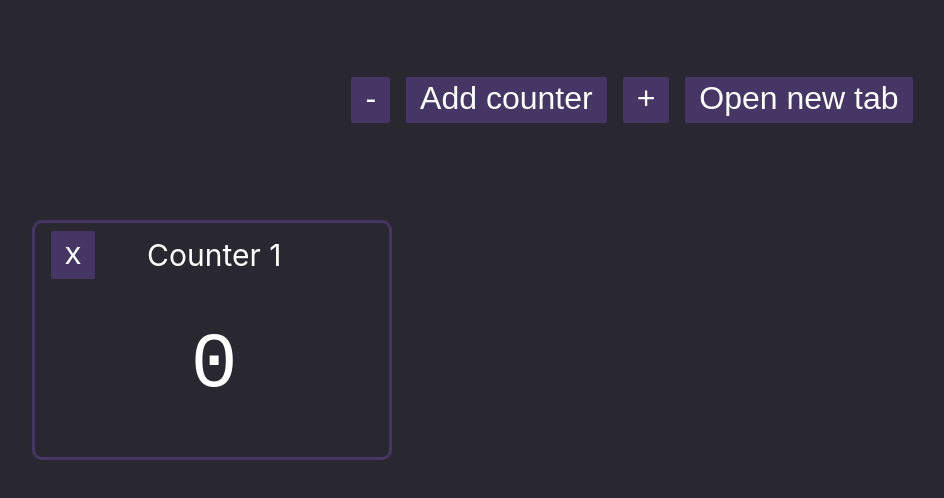
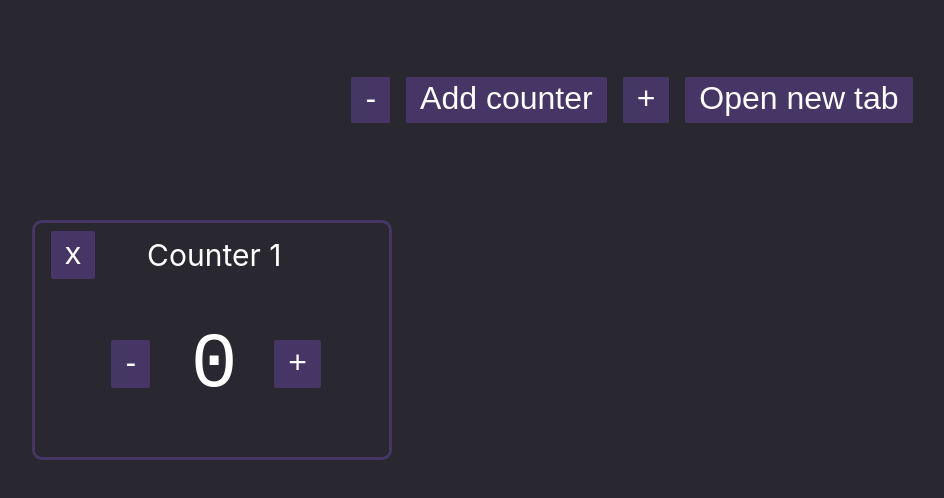
Before and after one commit to superszymi/multi-window-demo, a React (Create React App) app: page / in a window 1280 px wide. Shown: the top 498 px of the page, without its empty margins (8-952 px from the left). Built offline with nearby package versions, Linux system fonts and the light colour scheme.

Commit message:
feat: tabs independent from each other

```diff
--- a/src/App.js
+++ b/src/App.js
@@ -1,14 +1,16 @@
-import React, { useCallback, useEffect } from "react";
+import React, { useCallback, useEffect, useState } from "react";
 import Counter from "./features/counter/Counter";
 import "./App.css";
 import { useDispatch, useSelector } from "react-redux";
 import {
-  decrement,
-  increment,
+  decrementAll,
+  incrementAll,
   addCounter,
   selectCounters,
   selectFirstFreeId,
   setInitState,
+  selectTabs,
+  spreadCounters,
 } from "./features/counter/counterSlice";
 import { createAction } from "@reduxjs/toolkit";
 import { store } from "./app/store";
@@ -17,17 +19,24 @@ function App() {
   const counters = useSelector(selectCounters);
   const nextId = useSelector(selectFirstFreeId);
   const dispatch = useDispatch();
+  const tabs = useSelector(selectTabs);
+  const [tab, setTab] = useState(
+    new URLSearchParams(window.location.search).get("tab") || "single"
+  );
 
   const onAddCounterClick = useCallback(() => {
-    dispatch(addCounter({ id: nextId }));
-  }, [dispatch, nextId]);
+    dispatch(addCounter({ id: nextId, tab }));
+  }, [dispatch, nextId, tab]);
 
   const onOpenNewTabClick = () => {
+    dispatch(spreadCounters());
     window.open(
-      window.location.href,
+      window.location.href + "?tab=two",
       "",
-      "popup=true,noreferrer=true,left=1280,width=1280"
+      "popup=true,noreferrer=true,left=1280,width=1280,address=yes"
     );
+    setTab("one");
+    window.history.pushState({}, "", window.location.href + "?tab=one");
   };
 
   const REQUEST_INIT_STATE = "request-init-state";
@@ -52,6 +61,14 @@ function App() {
         dispatch(setInitState({ state: payload.counter }));
         return;
       }
+      if (type === EXIT_MULTI_TAB) {
+        window.history.pushState(
+          {},
+          "",
+          window.location.origin + window.location.pathname
+        );
+        setTab("single");
+      }
 
       if (payload && payload.synced === true) {
         return;
@@ -59,20 +76,31 @@ function App() {
       dispatch(createAction(type)({ ...payload, synced: true }));
     });
     return () => bc.close();
-  }, [dispatch]);
+  }, [dispatch, setTab]);
+
+  const EXIT_MULTI_TAB = "exit-multi-tab";
+  useEffect(() => {
+    const onBeforeUnload = () => {
+      const bc = new BroadcastChannel("state-sync");
+      bc.postMessage({ type: EXIT_MULTI_TAB });
+    };
+    window.addEventListener("beforeunload", onBeforeUnload);
+    return () => window.removeEventListener("beforeunload", onBeforeUnload);
+  }, []);
 
   return (
     <div className="App">
       <header className="App-header">
-        <button onClick={() => dispatch(decrement())}>-</button>
+        <button onClick={() => dispatch(decrementAll())}>-</button>
         <button onClick={onAddCounterClick}>Add counter</button>
-        <button onClick={() => dispatch(increment())}>+</button>
+        <button onClick={() => dispatch(incrementAll())}>+</button>
         <button onClick={onOpenNewTabClick}>Open new tab</button>
       </header>
       <main className="App-main">
-        {counters.map((id) => (
-          <Counter key={id} id={id} />
-        ))}
+        {Object.entries(counters).map(
+          ([id, value]) =>
+            tabs[tab].includes(id) && <Counter key={id} id={id} value={value} />
+        )}
       </main>
     </div>
   );
--- a/src/features/counter/Counter.js
+++ b/src/features/counter/Counter.js
@@ -1,14 +1,15 @@
 import React from "react";
-import { useSelector, useDispatch } from "react-redux";
-import { removeCounter, selectCount } from "./counterSlice";
+import { useDispatch } from "react-redux";
+import { removeCounter, increment, decrement } from "./counterSlice";
 import styles from "./Counter.module.css";
 
-const Counter = ({ id }) => {
-  const count = useSelector(selectCount);
+const Counter = ({ id, value }) => {
   const dispatch = useDispatch();
+  const tab =
+    new URLSearchParams(window.location.search).get("tab") || "single";
 
   const onRemove = () => {
-    dispatch(removeCounter({ id }));
+    dispatch(removeCounter({ id, tab }));
   };
 
   return (
@@ -17,8 +18,14 @@ const Counter = ({ id }) => {
         <button className={styles.remove} onClick={onRemove}>
           x
         </button>
-        <span className={styles.title}>Counter {id}</span>
-        <span className={styles.value}>{count}</span>
+        <span className={styles.title}>{`Counter ${id}`}</span>
+        <div className={styles.decrement}>
+          <button onClick={() => dispatch(decrement({ id }))}>-</button>
+        </div>
+        <span className={styles.value}>{value}</span>
+        <div className={styles.increment}>
+          <button onClick={() => dispatch(increment({ id }))}>+</button>
+        </div>
       </div>
     </div>
   );
--- a/src/features/counter/Counter.module.css
+++ b/src/features/counter/Counter.module.css
@@ -3,7 +3,7 @@
   display: grid;
   grid-template-rows: 48px auto;
   grid-template-columns: repeat(6, 1fr);
-  grid-template-areas: "remove-btn title title title title ." ". increment count count decrement .";
+  grid-template-areas: "remove-btn title title title title ." ". decrement count count increment .";
   height: 30vh;
   width: 90%;
   border: 3px solid rgba(112, 76, 182, 0.4);
@@ -24,11 +24,22 @@
 }
 
 .increment {
+  display: flex;
+  align-items: center;
+  justify-content: center;
   grid-area: increment;
 }
 
 .decrement {
+  display: flex;
+  align-items: center;
+  justify-content: center;
   grid-area: decrement;
+}
+
+.increment > button,
+.decrement > button {
+  height: 48px;
 }
 
 .value {
--- a/src/features/counter/counterSlice.js
+++ b/src/features/counter/counterSlice.js
@@ -1,8 +1,12 @@
 import { createSelector, createSlice } from "@reduxjs/toolkit";
 
 const initialState = {
-  counters: [1],
-  count: 0,
+  counters: { 1: 0 },
+  tabs: {
+    single: ["1"],
+    one: [],
+    two: [],
+  },
 };
 
 export const counterSlice = createSlice({
@@ -10,36 +14,85 @@ export const counterSlice = createSlice({
   initialState,
   reducers: {
     addCounter: (state, action) => {
-      state.counters = [...state.counters, action.payload.id];
+      state.counters = { ...state.counters, [action.payload.id]: 0 };
+      state.tabs = {
+        ...state.tabs,
+        single: [...state.tabs.single, action.payload.id.toString()],
+        [action.payload.tab]: [
+          ...state.tabs[action.payload.tab],
+          action.payload.id.toString(),
+        ],
+      };
     },
     removeCounter: (state, action) => {
-      state.counters = state.counters.filter(
-        (counter) => counter !== action.payload.id
+      state.counters = Object.keys(state.counters)
+        .filter((counter) => counter !== action.payload.id)
+        .reduce((obj, cur) => ({ ...obj, [cur]: state.counters[cur] }), {});
+      state.tabs = {
+        ...state.tabs,
+        single: state.tabs.single.filter((id) => id !== action.payload.id),
+        [action.payload.tab]: state.tabs[action.payload.tab].filter(
+          (id) => id !== action.payload.id
+        ),
+      };
+    },
+    increment: (state, action) => {
+      state.counters = {
+        ...state.counters,
+        [action.payload.id]: state.counters[action.payload.id] + 1,
+      };
+    },
+    decrement: (state, action) => {
+      state.counters = {
+        ...state.counters,
+        [action.payload.id]: state.counters[action.payload.id] - 1,
+      };
+    },
+    incrementAll: (state) => {
+      state.counters = Object.keys(state.counters).reduce(
+        (obj, cur) => ({ ...obj, [cur]: state.counters[cur] + 1 }),
+        {}
       );
     },
-    increment: (state) => {
-      state.count += 1;
+    decrementAll: (state) => {
+      state.counters = Object.keys(state.counters).reduce(
+        (obj, cur) => ({ ...obj, [cur]: state.counters[cur] - 1 }),
+        {}
+      );
     },
-    decrement: (state) => {
-      state.count -= 1;
+    spreadCounters: (state) => {
+      state.tabs = {
+        single: state.tabs.single,
+        one: state.tabs.single.filter((id) => id % 2 !== 0),
+        two: state.tabs.single.filter((id) => id % 2 === 0),
+      };
     },
     setInitState: (state, action) => {
-      const { counters, count } = action.payload.state;
-      state.counters = counters;
-      state.count = count;
+      state.counters = action.payload.state.counters;
+      state.tabs = action.payload.state.tabs;
     },
   },
 });
 
-export const { addCounter, removeCounter, increment, decrement, setInitState } =
-  counterSlice.actions;
-
-export const selectCount = (state) => state.counter.count;
+export const {
+  addCounter,
+  removeCounter,
+  increment,
+  decrement,
+  incrementAll,
+  decrementAll,
+  spreadCounters,
+  setInitState,
+} = counterSlice.actions;
 
 export const selectCounters = (state) => state.counter.counters;
 
+export const selectTabs = (state) => state.counter.tabs;
+
 export const selectFirstFreeId = createSelector(selectCounters, (counters) =>
-  counters.length === 0 ? 1 : Math.max(...counters) + 1
+  Object.keys(counters).length === 0
+    ? 1
+    : Math.max(...Object.keys(counters)) + 1
 );
 
 export default counterSlice.reducer;
```
